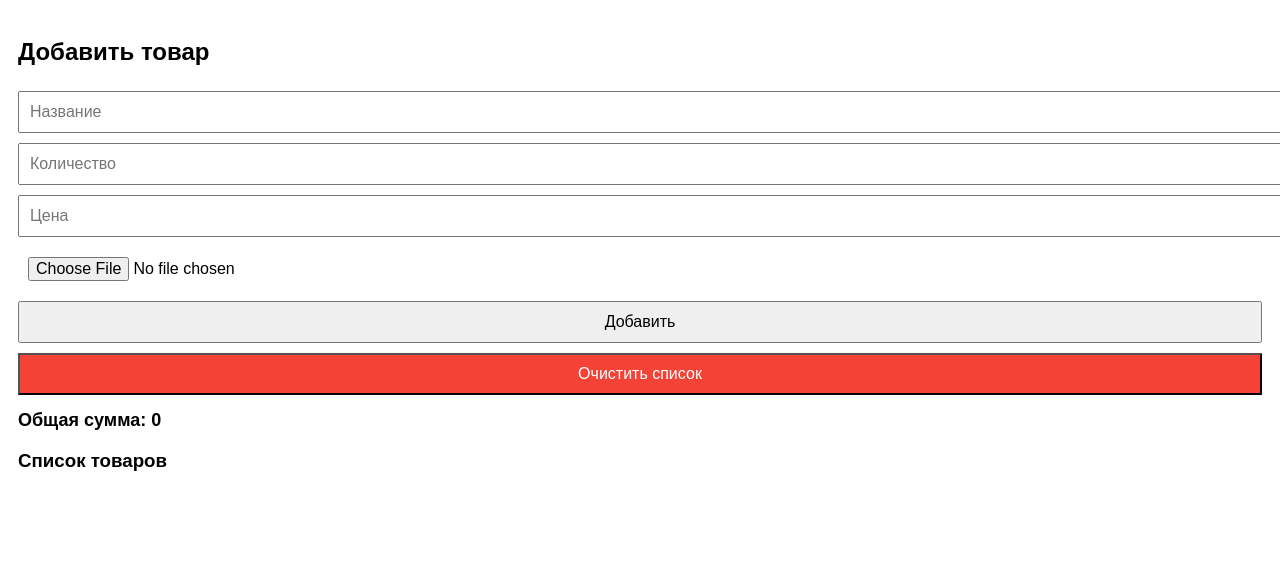
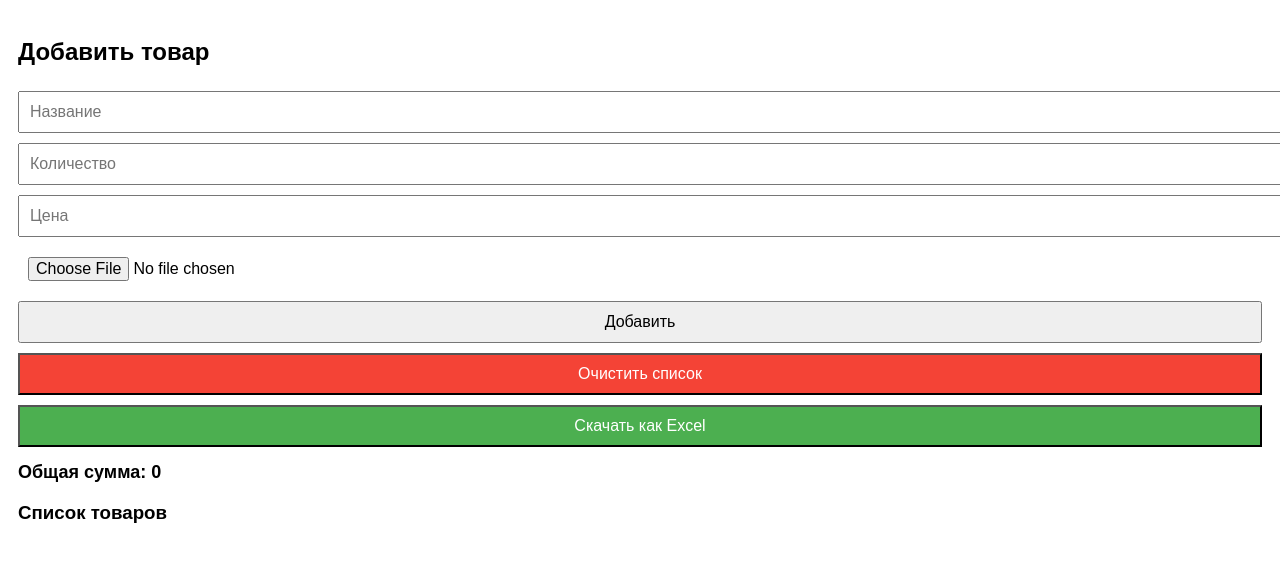
Before and after one commit to Kara-ssyy-Oomat/-, a plain HTML site: page index.html in a window 1280 px wide. Drawn offline with Linux system fonts and the light colour scheme.

Commit message:
Update index.html

```diff
--- a/index.html
+++ b/index.html
@@ -11,6 +11,7 @@
       });
     }
   </script>
+  <script src="https://cdnjs.cloudflare.com/ajax/libs/xlsx/0.18.5/xlsx.full.min.js"></script>
   <style>
     body {
       font-family: sans-serif;
@@ -48,7 +49,8 @@
   <input type="number" id="price" placeholder="Цена">
   <input type="file" id="photo" accept="image/*" capture="environment">
   <button onclick="addItem()">Добавить</button>
-  <button onclick="clearList()" style="background:#f44336;color:#fff;">Очистить список</button>  <div class="total" id="total">Общая сумма: 0</div>
+  <button onclick="clearList()" style="background:#f44336;color:#fff;">Очистить список</button>
+  <button onclick="downloadExcel()" style="background:#4CAF50;color:#fff;">Скачать как Excel</button>  <div class="total" id="total">Общая сумма: 0</div>
   <h3>Список товаров</h3>
   <div id="items"></div>  <script>
     let items = JSON.parse(localStorage.getItem('orders') || '[]');
@@ -133,6 +135,22 @@
       document.getElementById('total').textContent = 'Общая сумма: ' + total;
     }
 
+    function downloadExcel() {
+      const ws_data = [['Название', 'Количество', 'Цена', 'Итого']];
+      let total = 0;
+      for (const item of items) {
+        const sum = item.quantity * item.price;
+        ws_data.push([item.name, item.quantity, item.price, sum]);
+        total += sum;
+      }
+      ws_data.push(['', '', 'Общая сумма', total]);
+
+      const wb = XLSX.utils.book_new();
+      const ws = XLSX.utils.aoa_to_sheet(ws_data);
+      XLSX.utils.book_append_sheet(wb, ws, "Список заказов");
+      XLSX.writeFile(wb, 'spisok_zakazov.xlsx');
+    }
+
     loadItems();
   </script></body>
 </html>
```
